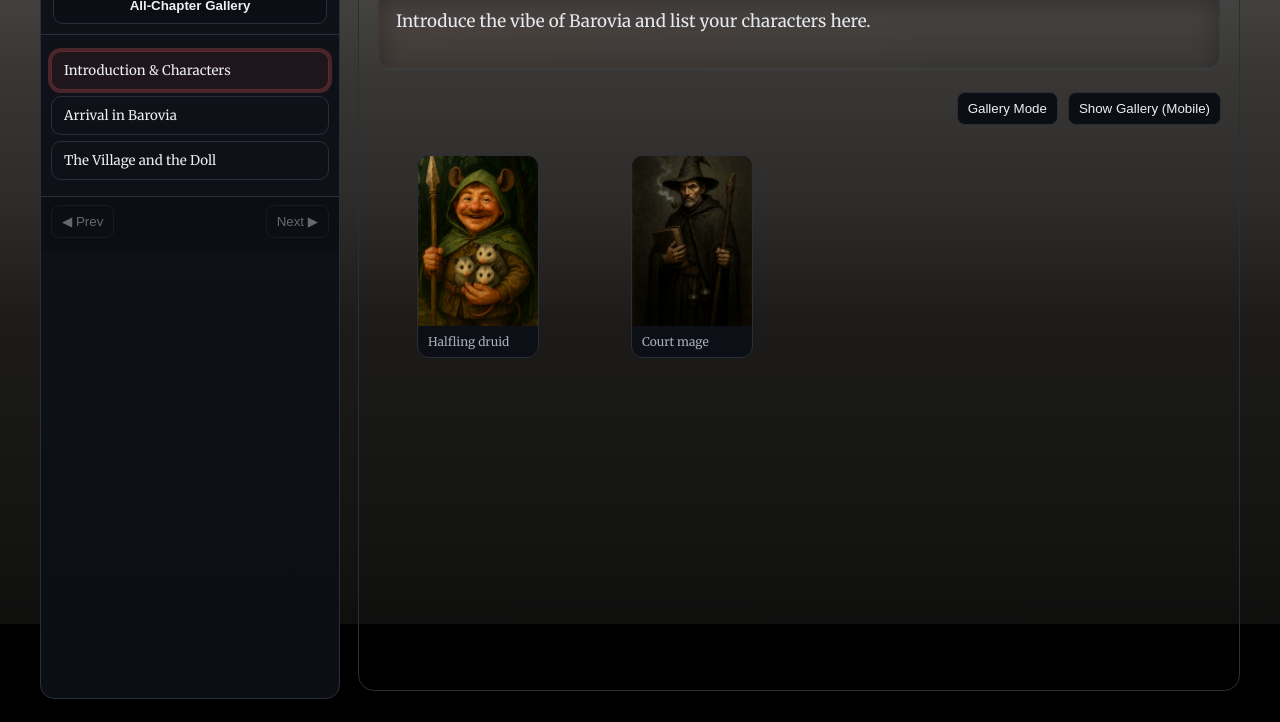
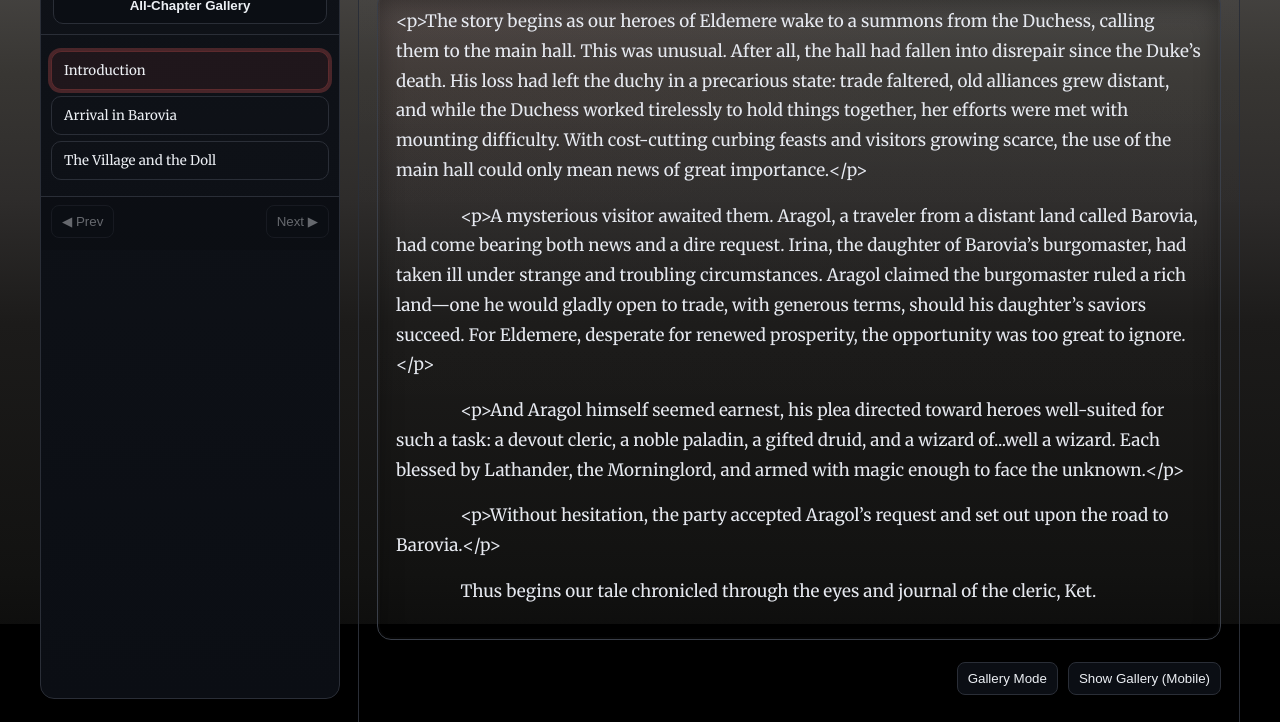
Before and after one commit to mssprague1210/mysite, a plain HTML site: page story/index.html in a window 1280 px wide. Shown: the part 176-898 px from the top of the page. Drawn offline with Linux system fonts and the light colour scheme.

Commit message:
Update index.html

```diff
--- a/story/index.html
+++ b/story/index.html
@@ -263,8 +263,17 @@
     const STORY = {
       title: "Curse of Strahd — The Story So Far",
       chapters: [
-        { id:"intro", title:"Introduction & Characters", date:"2025-01-01",
-          text:`Introduce the vibe of Barovia and list your characters here.`,
+        { id:"intro", title:"Introduction", date:"2025-07-17",
+          text:`<p>The story begins as our heroes of Eldemere wake to a summons from the Duchess, calling them to the main hall. This was unusual. After all, the hall had fallen into disrepair since the Duke’s death. His loss had left the duchy in a precarious state: trade faltered, old alliances grew distant, and while the Duchess worked tirelessly to hold things together, her efforts were met with mounting difficulty. With cost-cutting curbing feasts and visitors growing scarce, the use of the main hall could only mean news of great importance.</p>
+
+		<p>A mysterious visitor awaited them. Aragol, a traveler from a distant land called Barovia, had come bearing both news and a dire request. Irina, the daughter of Barovia’s burgomaster, had taken ill under strange and troubling circumstances. Aragol claimed the burgomaster ruled a rich land—one he would gladly open to trade, with generous terms, should his daughter’s saviors succeed. For Eldemere, desperate for renewed prosperity, the opportunity was too great to ignore.</p>
+
+		<p>And Aragol himself seemed earnest, his plea directed toward heroes well-suited for such a task: a devout cleric, a noble paladin, a gifted druid, and a wizard of...well a wizard. Each blessed by Lathander, the Morninglord, and armed with magic enough to face the unknown.</p>
+
+		<p>Without hesitation, the party accepted Aragol’s request and set out upon the road to Barovia.</p>
+
+		Thus begins our tale chronicled through the eyes and journal of the cleric, Ket.`,
+
           images:[ {src:"images/hoberm.webp",alt:"Hoberm",cap:"Halfling druid"}, {src:"images/gadwick.webp",alt:"Gadwick",cap:"Court mage"} ] },
         { id:"arrival", title:"Arrival in Barovia", date:"2025-01-17",
           text:`Fog like wet wool. A letter that shouldn't exist...`,
```
